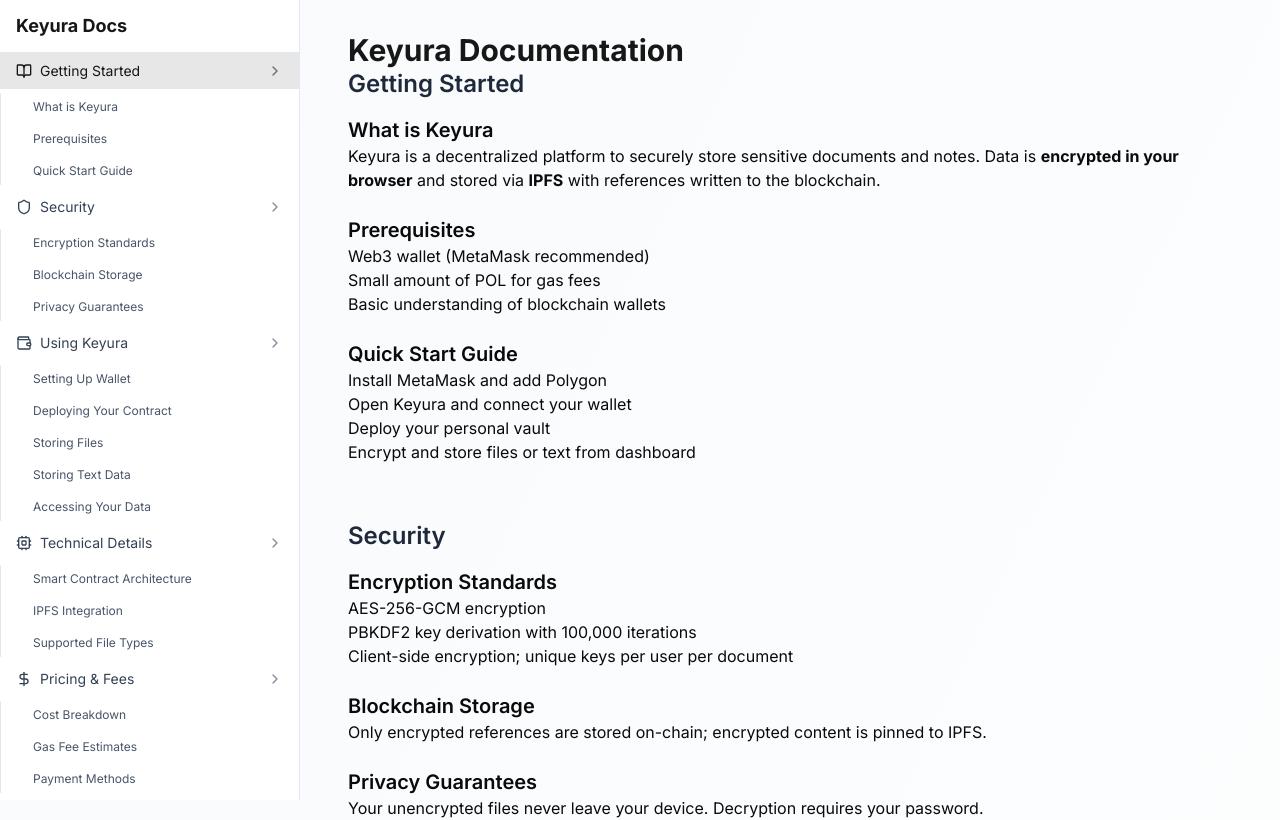
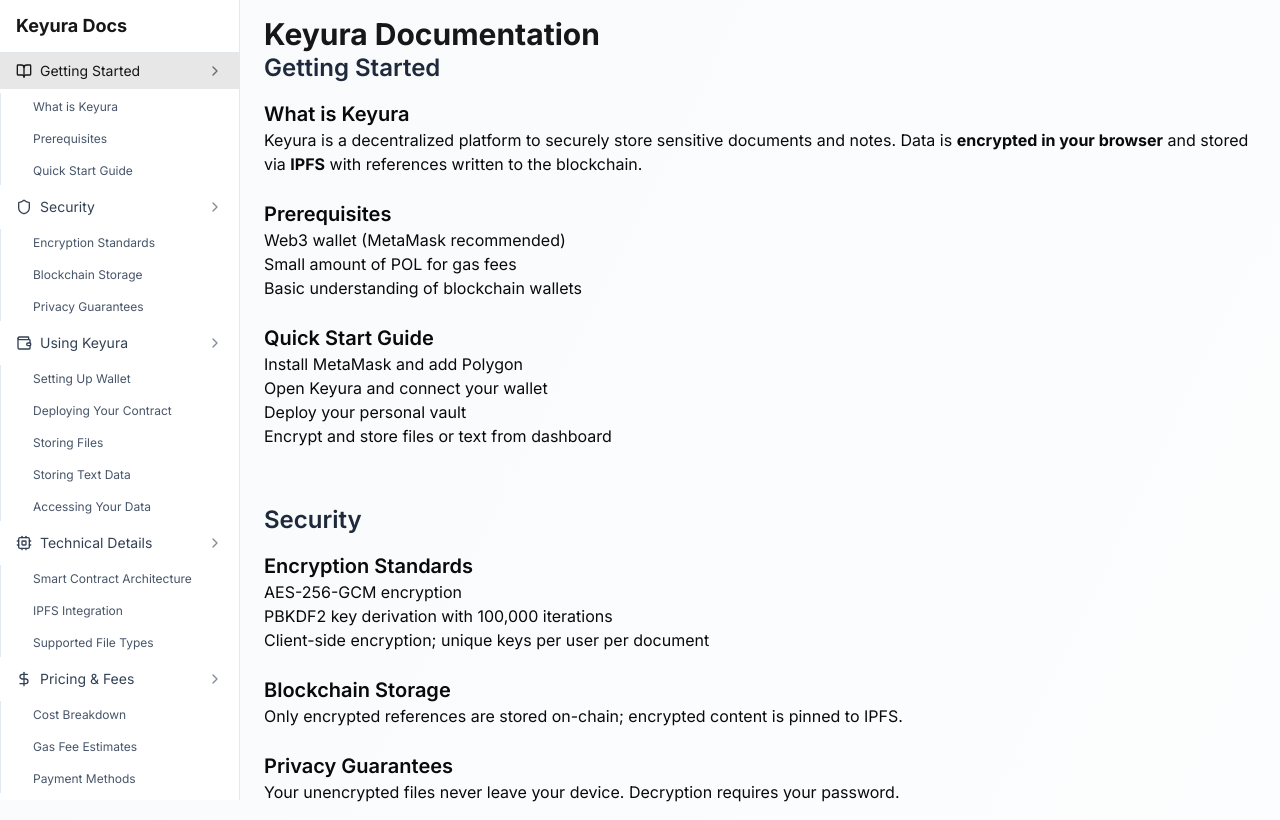
Before and after one commit to srivathsav004/keyura, a Next.js app: page /documentation in a window 1280 px wide. Shown: the top 820 px of the page. Built offline with nearby package versions, Linux system fonts and the light colour scheme.

Commit message:
padding fix

```diff
--- a/app/documentation/layout.tsx
+++ b/app/documentation/layout.tsx
@@ -6,14 +6,14 @@
   return (
     <div className="min-h-screen bg-gradient-to-br from-slate-50 to-white">
       <div className="w-full px-0 py-0">
-        <div className="grid grid-cols-[300px_minmax(0,1fr)]">
+        <div className="grid grid-cols-[240px_minmax(0,1fr)]">
           <aside className="sticky top-0 h-screen overflow-y-auto border-r border-slate-200 bg-white/90">
             <div className="px-4 py-3 border-b border-slate-200">
               <Link href="/" className="text-lg font-bold text-primary">Keyura Docs</Link>
             </div>
             <Sidebar />
           </aside>
-          <main className="min-w-0 px-6 sm:px-8 lg:px-12 py-8">
+          <main className="min-w-0 px-4 sm:px-5 lg:px-6 py-4">
             <div className="prose prose-slate max-w-none lg:prose-lg">
               {children}
             </div>
```
